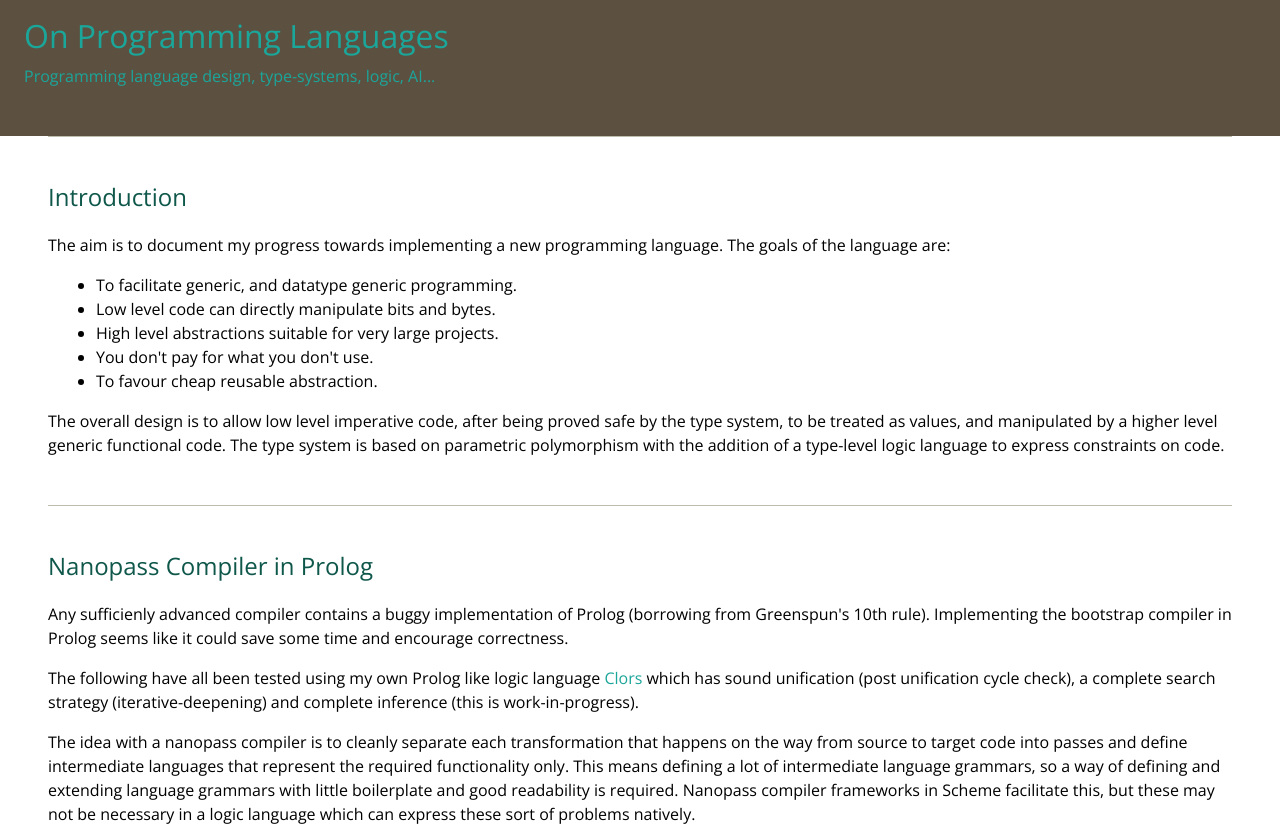
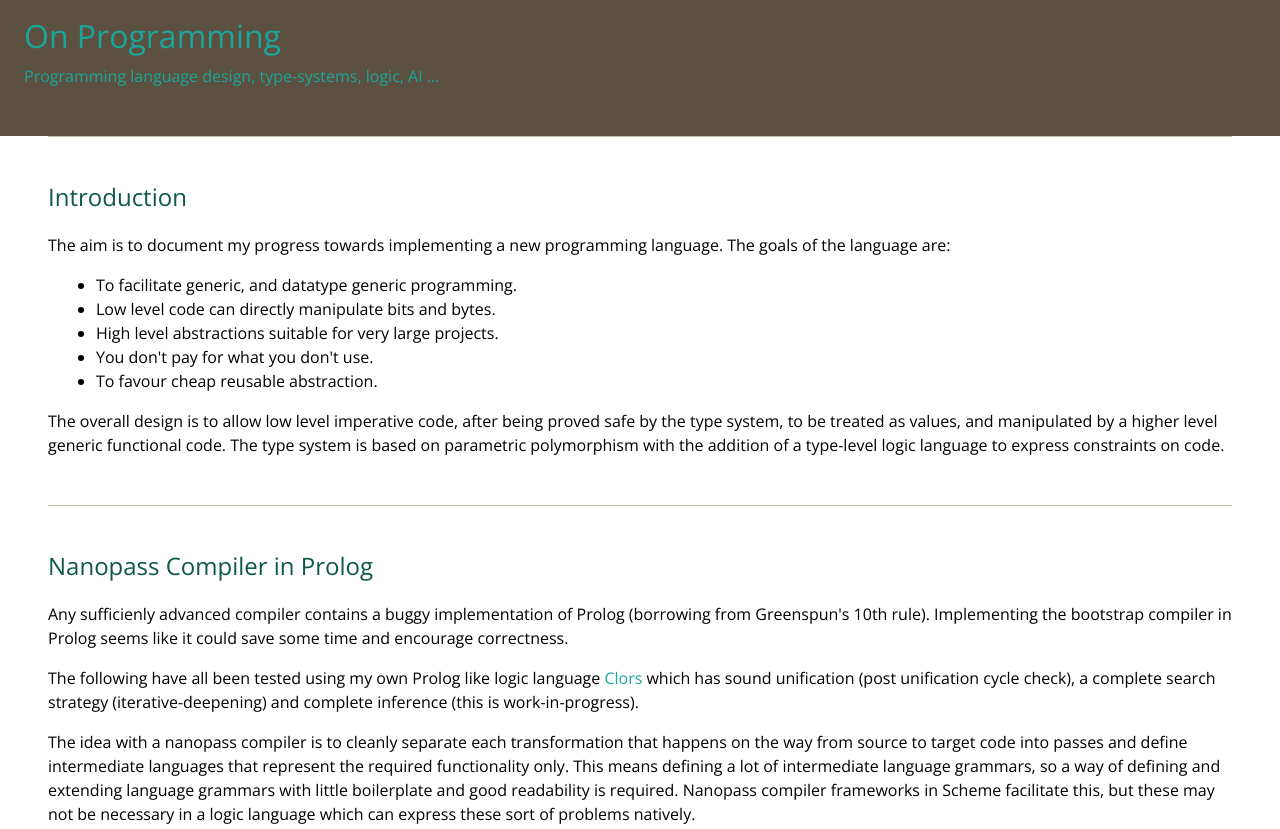
Before and after one commit to keean/keean.github.io, a plain HTML site: page index.html in a window 1280 px wide. Shown: the top 829 px of the page. Drawn offline with nearby package versions, Linux system fonts and the light colour scheme.

```diff
--- a/index.html
+++ b/index.html
@@ -7,8 +7,8 @@
     </head>
     <body>
         <span class="header">
-            <span class="title">On Programming Languages</span>
-            <span class="subtitle">Programming language design, type-systems, logic, AI...</span>
+            <span class="title">On Programming</span>
+            <span class="subtitle">Programming language design, type-systems, logic, AI ...</span>
             <!--
             <a href="https://github.com/keean">GitHub</a>
             <a href="https://www.researchgate.net/profile/Keean_Schupke">ResearchGate</a>
--- a/style.css
+++ b/style.css
@@ -78,7 +78,7 @@ ul {
 }
 
 .post-title {
-    font-weight:300;
+    /*font-weight:300;*/
     font-size:1.5em;
     display:block;
     color:#0e574a;
```
